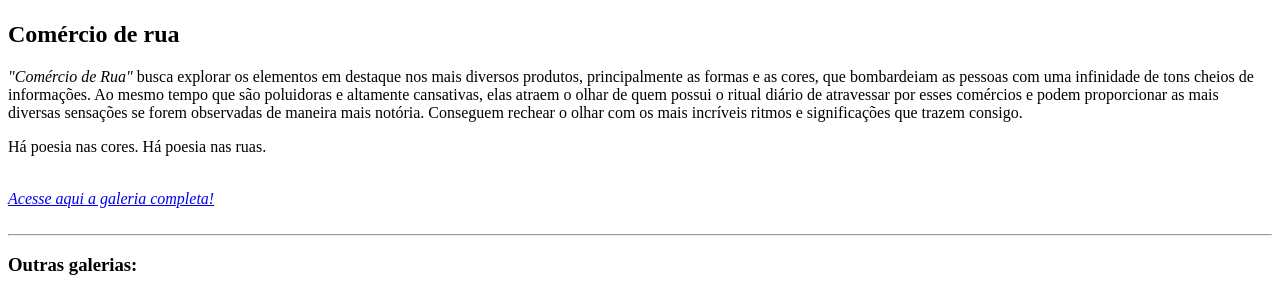
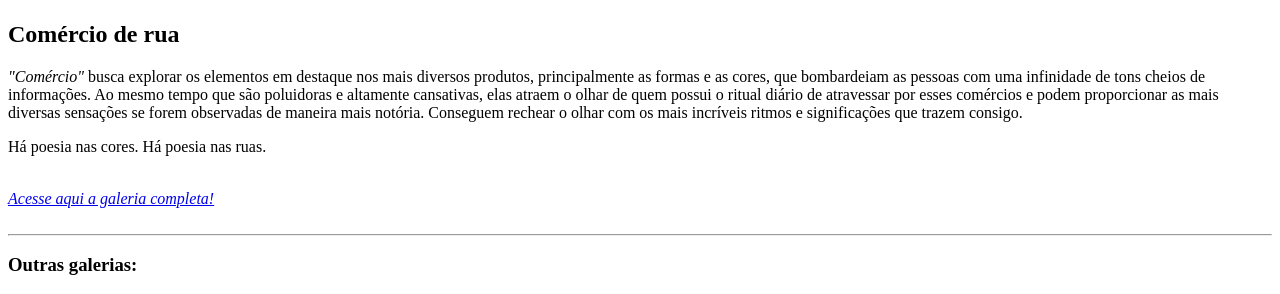
Before and after one commit to barbaracout/girlpwr, a plain HTML site: page index.html in a window 1280 px wide. Shown: the part 383-677 px from the top of the page. Drawn offline with Linux system fonts and the light colour scheme.

Commit message:
alteração em h2 sobre comércio de rua

```diff
--- a/index.html
+++ b/index.html
@@ -15,7 +15,7 @@
             title="Comércios de rua"
     />
     <h2>Comércio de rua</h2>
-      <p><i>"Comércio de Rua"</i> busca explorar os elementos em destaque nos mais diversos produtos, principalmente as formas e as cores, que bombardeiam as pessoas com uma infinidade de tons cheios de informações. Ao mesmo tempo que são poluidoras e altamente cansativas, elas atraem o olhar de quem possui o ritual diário de atravessar por esses comércios e podem proporcionar as mais diversas sensações se forem observadas de maneira mais notória. Conseguem rechear o olhar com os mais incríveis ritmos e significações que trazem consigo.</p>
+      <p><i>"Comércio"</i> busca explorar os elementos em destaque nos mais diversos produtos, principalmente as formas e as cores, que bombardeiam as pessoas com uma infinidade de tons cheios de informações. Ao mesmo tempo que são poluidoras e altamente cansativas, elas atraem o olhar de quem possui o ritual diário de atravessar por esses comércios e podem proporcionar as mais diversas sensações se forem observadas de maneira mais notória. Conseguem rechear o olhar com os mais incríveis ritmos e significações que trazem consigo.</p>
       <p>Há poesia nas cores. Há poesia nas ruas.</p>
     <br>
       <a href="https://www.flickr.com/photos/bahmiyako/albums/72157646360198632"><i>Acesse aqui a galeria completa!</i></a>
```
